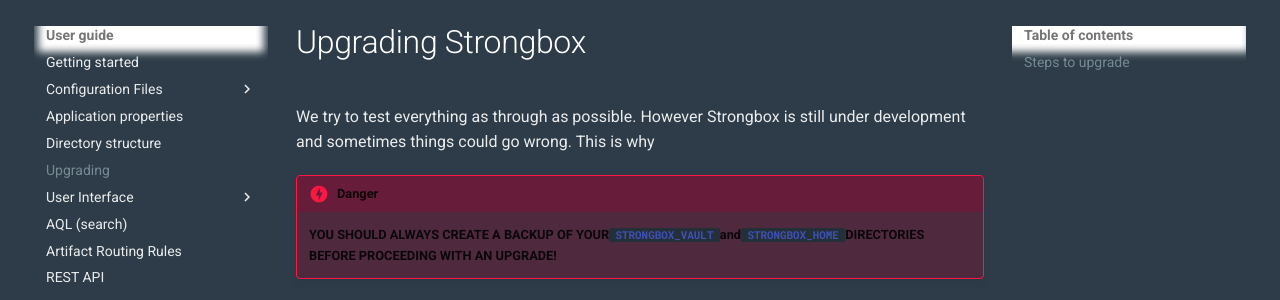
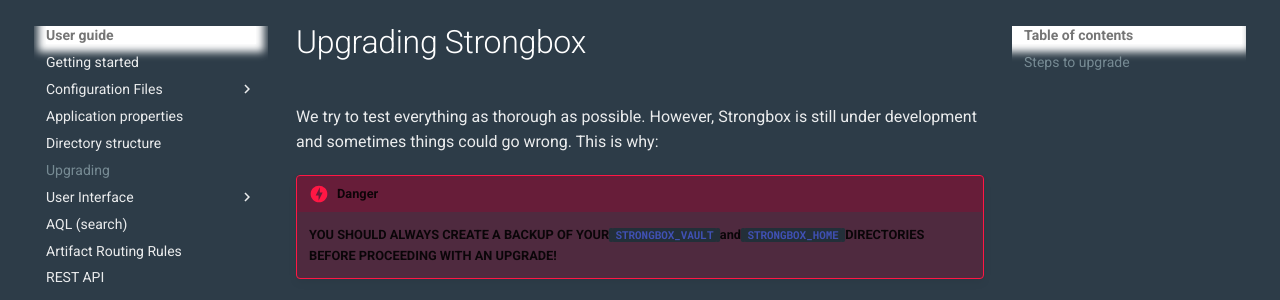
Before and after one commit to strongbox/strongbox-docs, an MkDocs documentation site: the page built from docs/user-guide/upgrading.md, in a window 1280 px wide. Shown: the part 124-424 px from the top of the page. Built offline with MkDocs 1.6.1 and Material for MkDocs 9.7.7, drawn with Linux system fonts in a browser that asks for light colours; comment, search, counter and statistics services are not loaded.

```diff
--- a/docs/user-guide/upgrading.md
+++ b/docs/user-guide/upgrading.md
@@ -1,7 +1,7 @@
 # Upgrading Strongbox
 
-We try to test everything as through as possible. However Strongbox is still under development and sometimes things
-could go wrong. This is why
+We try to test everything as thorough as possible. However, Strongbox is still under development and sometimes things
+could go wrong. This is why:
 
 !!! danger
     **YOU SHOULD ALWAYS CREATE A BACKUP OF YOUR [`STRONGBOX_VAULT`](./application-properties.md) and
```
Also changed, not shown: docs/user-guide/directory-structure.md (+3 -3 lines), docs/user-guide/ui/user-management.md (+1 -3 lines).
